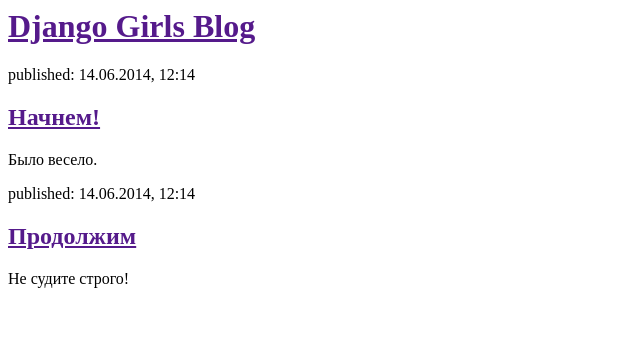
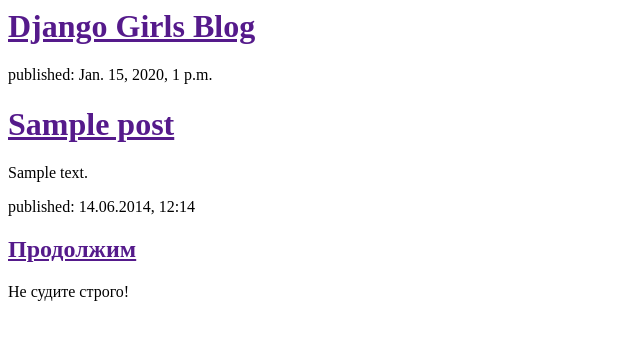
Before and after one commit to KaterinaKK/my-first-blog, a Django app: template blog/templates/blog/post_list.html in a window 1280 px wide. Shown: the top 340 px of the page, without its empty margins (0-640 px from the left). Run offline with Django 3.2, Linux system fonts and the light colour scheme; the template is opened without the code that fills it: values that come from a table or form of the project are taken from there, others are empty; tables that the repository leaves empty hold one stand-in row (values such as "Sample post").

Commit message:
Modified templates to display posts from database.

```diff
--- a/blog/templates/blog/post_list.html
+++ b/blog/templates/blog/post_list.html
@@ -8,11 +8,13 @@
                 <h1><a href="">Django Girls Blog</a></h1>
             </div>
 
-            <div>
-                <p>published: 14.06.2014, 12:14</p>
-                <h2><a href="">Начнем!</a></h2>
-                <p>Было весело.</p>
-            </div>
+            {% for post in posts %}
+        <div>
+            <p>published: {{ post.published_date }}</p>
+            <h1><a href="">{{ post.title }}</a></h1>
+            <p>{{ post.text|linebreaks }}</p>
+        </div>
+    {% endfor %}
 
             <div>
                 <p>published: 14.06.2014, 12:14</p>
--- a/blog/views.py
+++ b/blog/views.py
@@ -1,5 +1,8 @@
 from django.shortcuts import render
+from django.utils import timezone
+from .models import Post
 
 # Create your views here.
 def post_list(request):
-    return render(request, 'blog/post_list.html', {})
+    posts = Post.objects.filter(published_date__lte=timezone.now()).order_by('published_date')
+    return render(request, 'blog/post_list.html', {'posts':posts})
```
